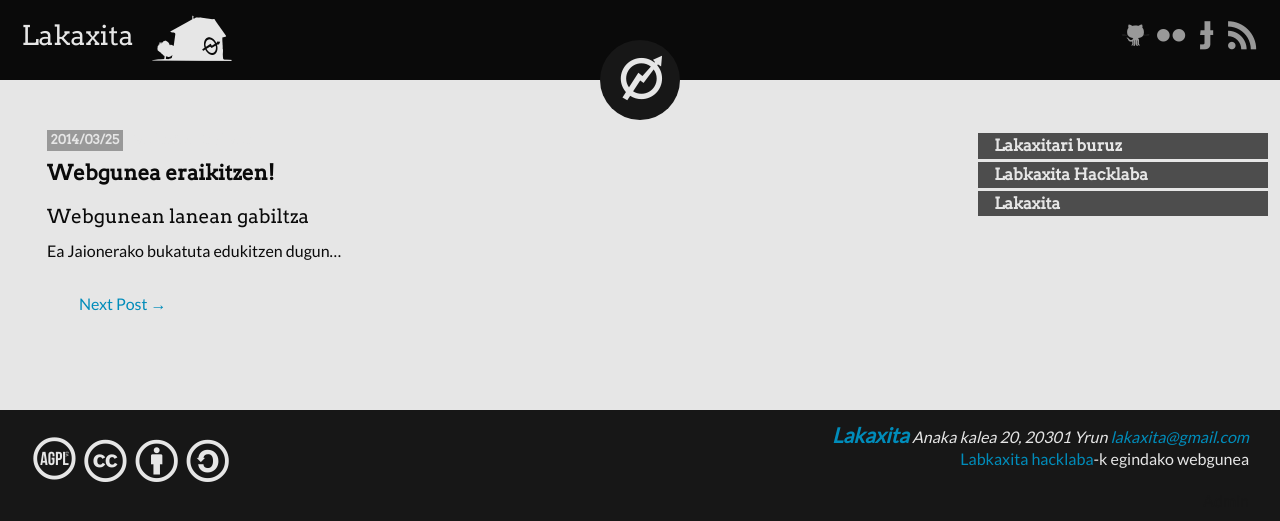
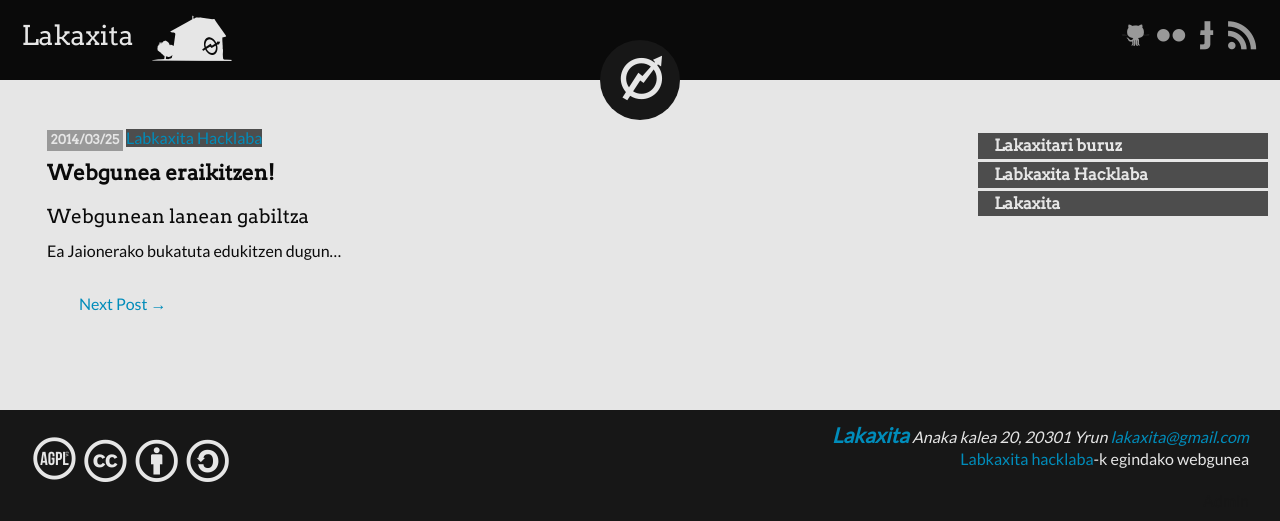
Before and after one commit to lakaxita/lakaxita.github.io, a Jekyll site: the page built from _posts/2014-03-25-webgunea-eraikitzen.md, in a window 1280 px wide and 900 px high. Shown: the top 521 px of the window. Built offline with Jekyll 4.4.1, drawn with Linux system fonts in a browser that asks for light colours; Markdown is read by kramdown in place of the engine named in the settings.

Commit message:
Link post categories too
Conflicts:
	_layouts/post.html

```diff
--- a/_layouts/post.html
+++ b/_layouts/post.html
@@ -5,7 +5,7 @@ layout: default
 <article>
     <time>{{ page.date | date:"%Y/%m/%d" }}</time>
     {% assign category = page.categories|first %}
-    <a class="author" href="/#{{ category }}">{{ site.data.groups[category].name }}</a>
+    <a class="category" href="/#{{ category }}" data-category="{{ category }}">{{ site.data.groups[category].name }}</a>
     <h1 class="title" >{{ page.title }}</h2>
 
     {{ content }}
```
